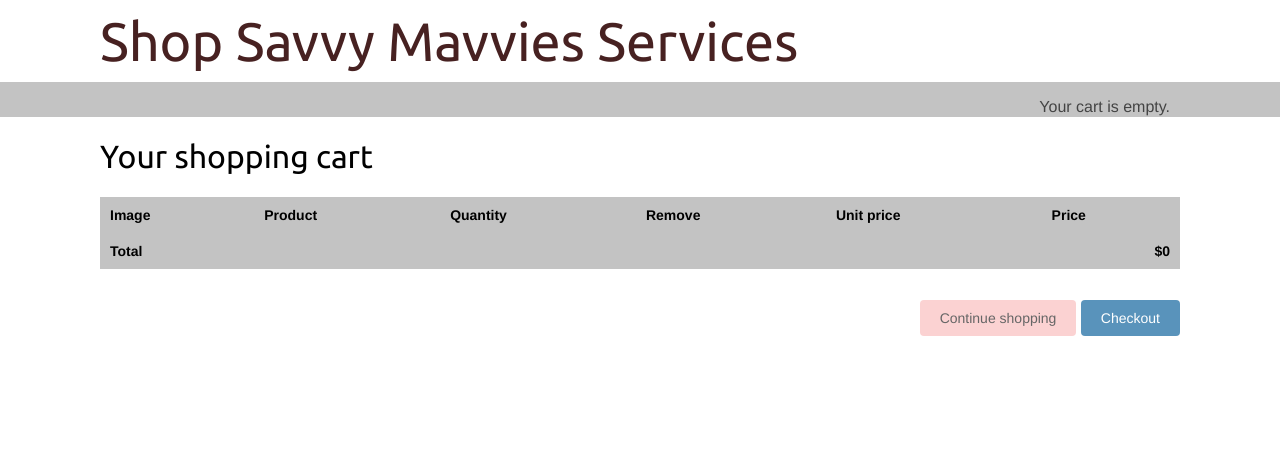
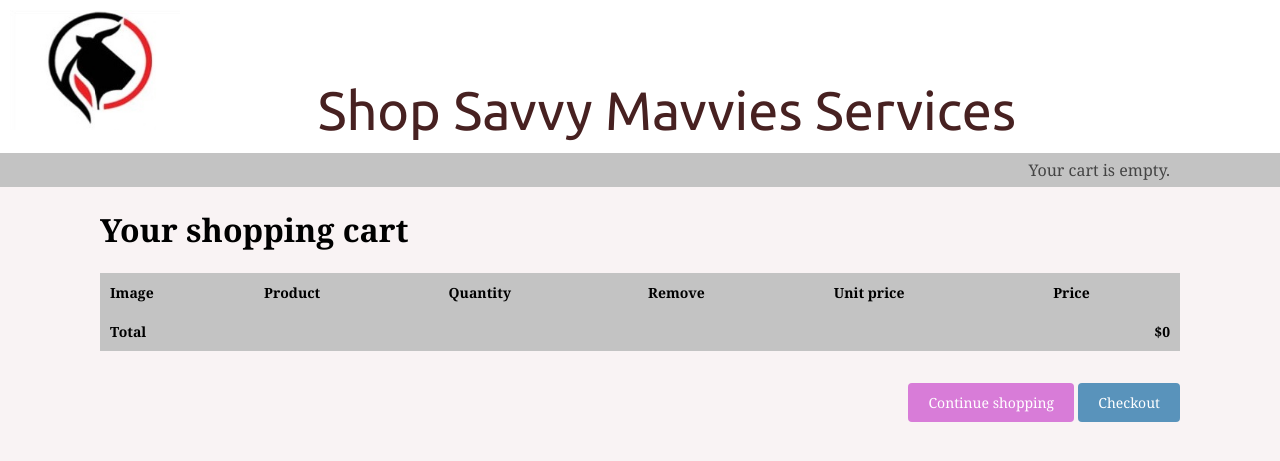
Before and after one commit to saturn117/sandy, a Django app: page /cart/ in a window 1280 px wide. Shown: the top 461 px of the page. Run offline with Django 3.2, Linux system fonts and the light colour scheme; parts of the project's set-up code (start-up, migrations or seed data) failed here and were passed over.

Commit message:
More CSS stuff

```diff
--- a/shop/static/css/base.css
+++ b/shop/static/css/base.css
@@ -3,11 +3,12 @@
 body {
     margin:0;
     padding:0;
-    font-family:helvetica, sans-serif;
+    font-family:Georgia, serif;
+    background: #f9f3f4;
 }
 
 h1, h2, h3, h4, h5 , h6 {
-    font-family: 'Ubuntu', sans-serif; font-weight:normal;
+    font-family: Georgia, serif;
 }
 
 a {
@@ -16,7 +17,7 @@
 }
 
 a:hover {
-    color:#77b6e2;
+    color: purple;
 }
 
 a.button, input[type="submit"] {
@@ -29,8 +30,8 @@
 }
 
 a.button.light {
-    color:#666;
-    background:#fbd2d2;
+    color:FFFFFF;
+    background:#d87cd8;
 }
 
 .text-left {
@@ -117,9 +118,10 @@
 
 
 #header {
-    padding:10px 100px;
-    font-size:18px;
+    padding:10px 10px;
+    font-size:45px;
     overflow:auto;
+    background:#FFFFFF;
 }
 
 #subheader {
@@ -135,11 +137,13 @@
     color:#472121;
     font-size:54px;
     margin-right:10%;
+    margin-left: 10%;
 }
 
 #subheader .cart {
     float:right;
-    padding-top:15px;
+    padding-top:5px;
+    padding-bottom: 5px;
 }
 
 #content {
@@ -148,12 +152,12 @@
 }
 
 #sidebar {
-    width:220px;
+    width:240px;
     padding:30px 20px 0 0;
     float:left;
 }
 
-#sidebar ul{
+#sidebar ul:{
     margin:0;
     padding:0;
 }
@@ -169,12 +173,15 @@
 }
 
 #sidebar ul li.selected {
-    background:#5993bb;
-    border-radius:4px;
+    background:#C3C3C3;
+    border-radius:15px;
+    border-style: outset;
+
 }
 
 #sidebar ul li.selected a {
-    color:#fff;
+    color:purple;
+
 }
 
 #main {
--- a/shop/templates/shop/base.html
+++ b/shop/templates/shop/base.html
@@ -8,6 +8,7 @@
 </head>
 <body>
     <div id="header">
+        <img src="{% static "img/logo.JPG" %}" width="170" height="120" >
         <a href="/" class="logo">Shop Savvy Mavvies Services</a>
     </div>
     <div id="subheader">
```
Also changed, not shown: shop/static/img/logo.JPG (added).
